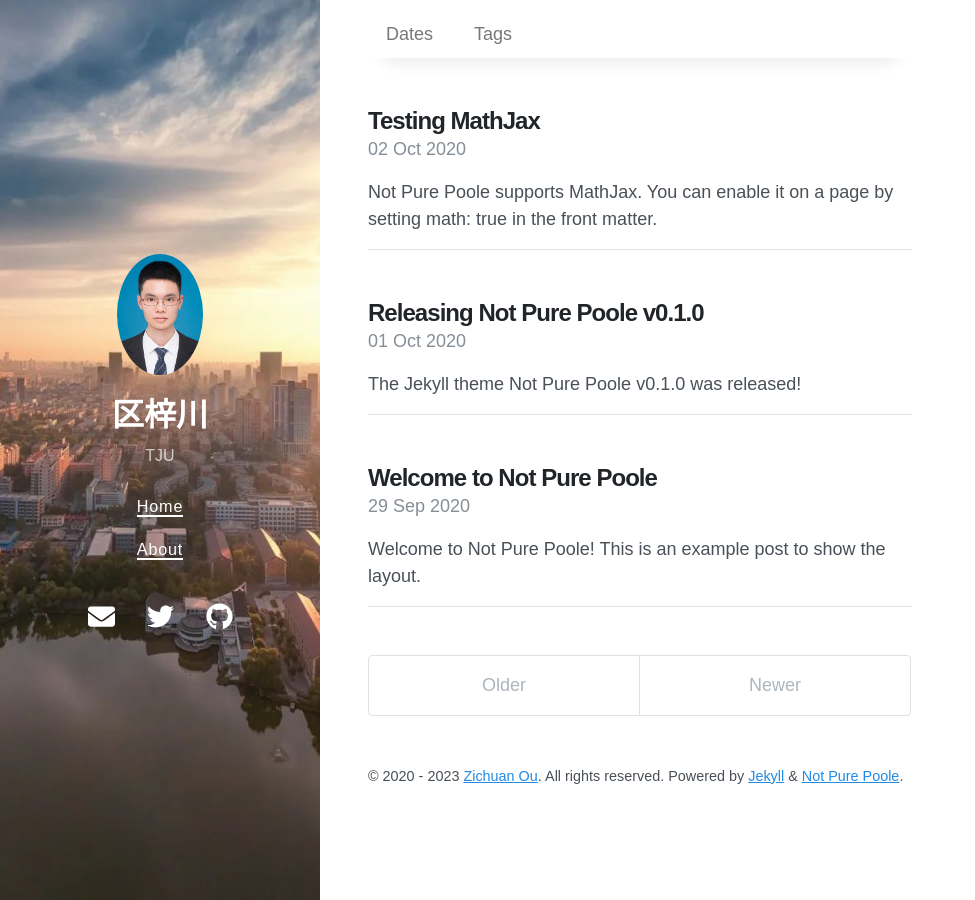
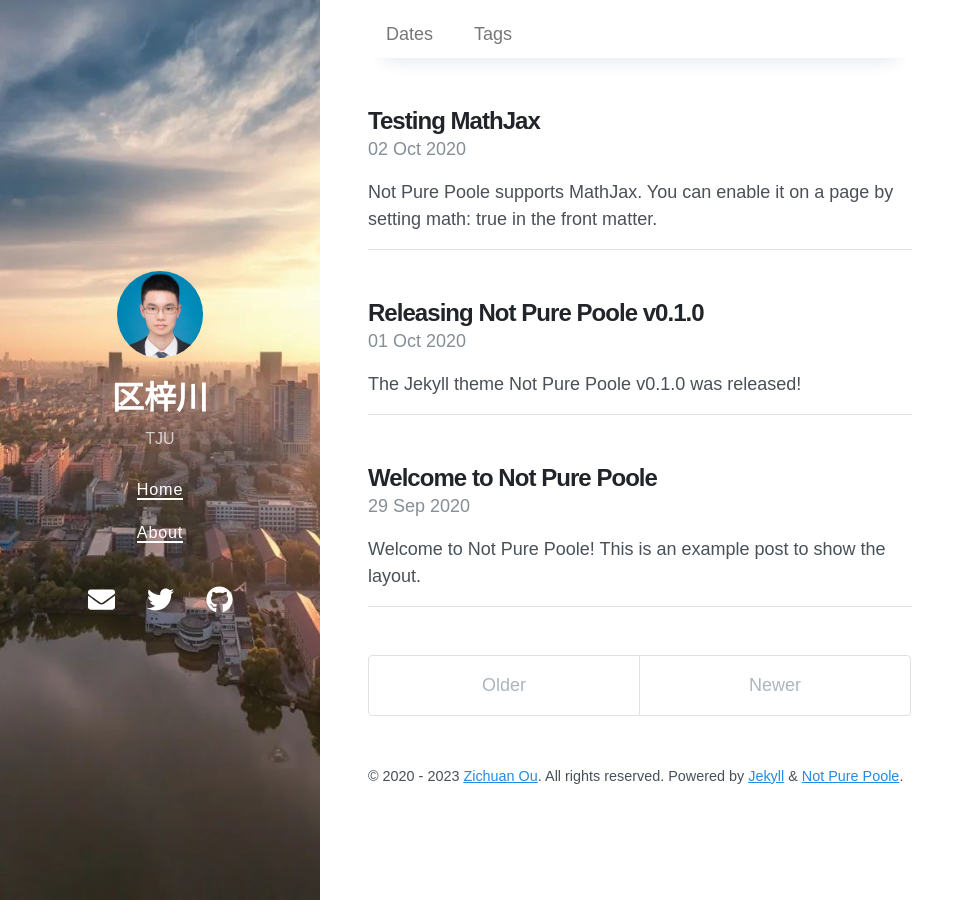
Before and after one commit to ouzhoucheng/ZichuanOu, a Jekyll site: the page built from index.html, in a window 1280 px wide. Shown: the whole page, without its empty margins (0-975 px from the left). Built offline with Jekyll 4.4.1, drawn with Linux system fonts in a browser that asks for light colours; nearby versions of some CDN libraries; the list of posts is cut into pages by our own code.

Commit message:
update img

```diff
--- a/_config.yml
+++ b/_config.yml
@@ -2,7 +2,7 @@
 title: 区梓川
 description: TJU
 url: https://ouzhoucheng.github.io/ZichuanOu/
-avatar: /img/b3_Zichuan.jpg
+avatar: /img/b4_Zichuan.jpg
 paginate: 5
 permalink: pretty
 cover_image: /img/c1_TJU_yellow.jpeg
```
